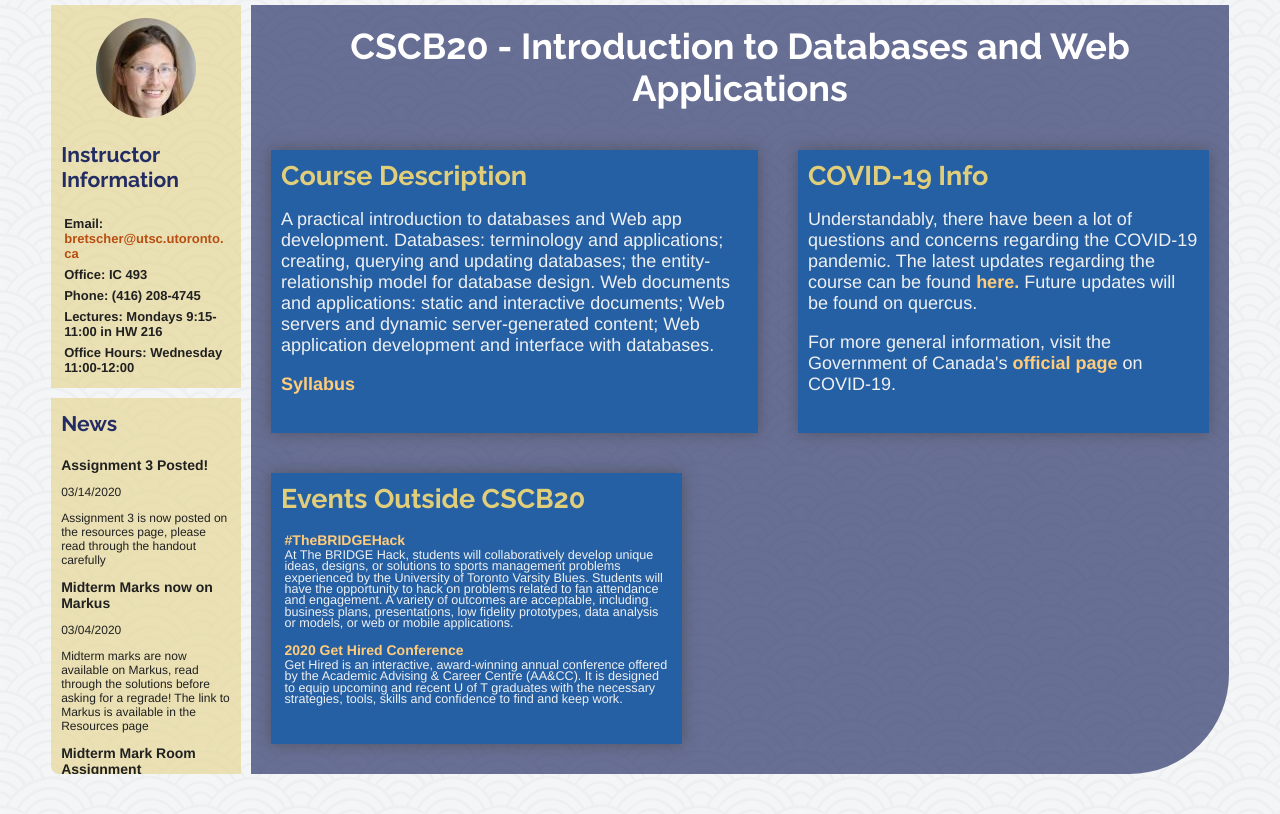
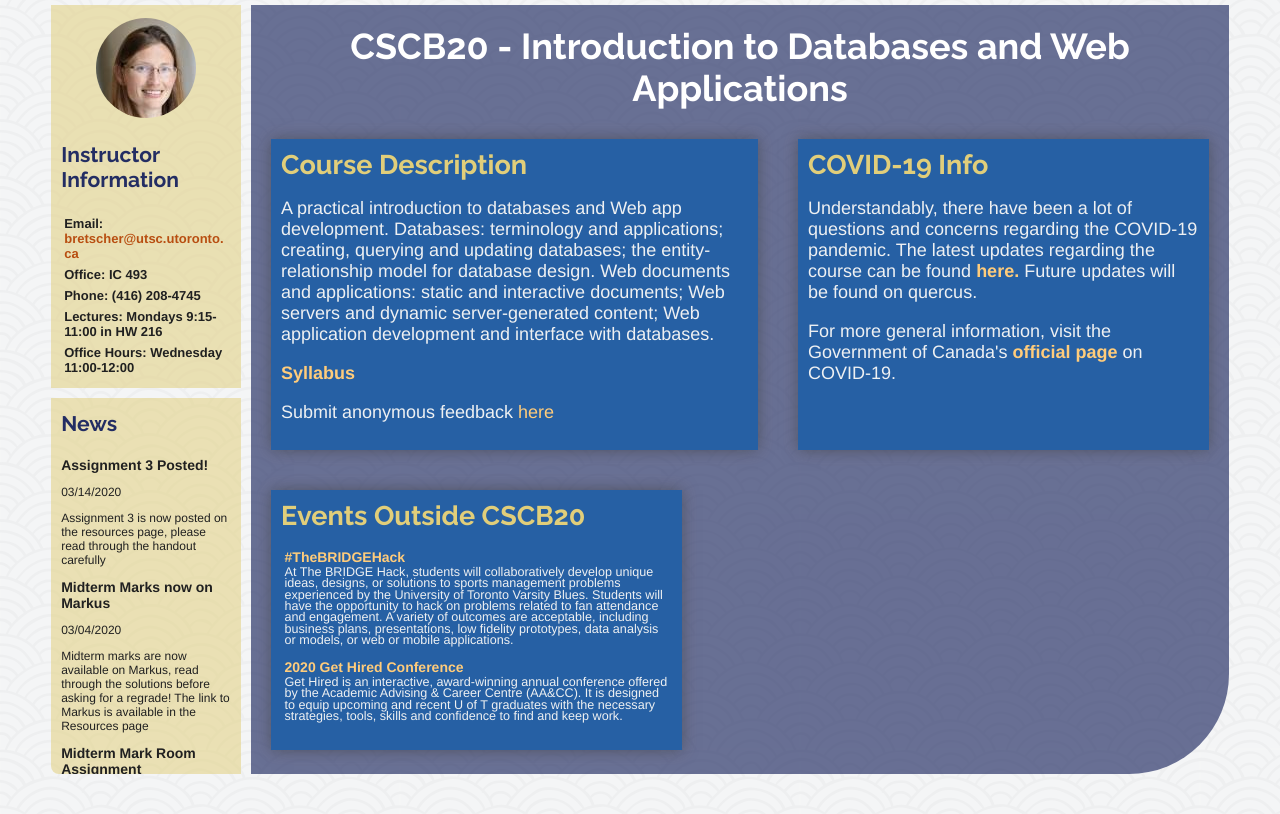
Before and after one commit to ali-imad/cscb20_assignment3, a Flask app: page / in a window 1280 px wide. Shown: the part 51-865 px from the top of the page. Run offline with Flask 2, Linux system fonts and the light colour scheme; a user stored in the database is signed in; some web fonts are replaced.

Commit message:
commit on master

```diff
--- a/app.py
+++ b/app.py
@@ -23,7 +23,7 @@ Verification = Base.classes.verification
 Remarks = Base.classes.remarks
 Students = Base.classes.students
 Instructors = Base.classes.instructors
-feedback = Base.classes.feedback
+Feedback = Base.classes.feedback
 
 
 LOG = create_logger(app)
@@ -186,6 +186,7 @@ def marks():
     is_instructor = session.get('instructor')
     all_students = {}
     student_info = {}
+    all_remarks = {}
 
     if is_instructor:
         # build the dictionary only if we are logged in as an instructor
@@ -202,6 +203,16 @@ def marks():
             'Labs'    : student.Labs
                 }
 
+        remark_list = db.session.query(Remarks).all()
+        for remark in remark_list:
+            all_remarks[remark.request_id] = {
+                'request_id': remark.request_id,
+                'remark' : remark.remark,
+                'explanation': remark.explanation,
+                'request_user': remark.request_user
+            }
+
+
     elif is_student:
         student = db.session.query(Students).get(session.get('ID'))
         student_info = {
@@ -215,17 +226,28 @@ def marks():
         'Labs'    : student.Labs
             }
 
-    """
-    if request.form['explanation'] != None:
-        db = get_db()
-        cur = db.cursor()
-        cur.execute("INSERT INTO remarks VALUES (?, ?)", (request.form['remark'], request.form['explanation']))
-        cur.close()
-        db.close()
-    """
 
-    return render_template('marks.html', student_info=student_info, is_student=is_student, all_students=all_students)
 
+    return render_template('marks.html', student_info=student_info, is_student=is_student, all_students=all_students, all_remarks=all_remarks)
+
+@app.route('/feedback')
+def feedback():
+    is_student = session.get('student')
+    all_feedback = {}
+    if is_student is not True:
+        feedback_list = db.session.query(Feedback).all()
+        for feedback in feedback_list:
+            if feedback.PID == session.get('ID'):
+                all_feedback[feedback.feedback_id] = {
+                    'feedback_id'   : feedback.feedback_id,
+                    'q1'            : feedback.q1,
+                    'q2'            : feedback.q2,
+                    'q3'            : feedback.q3,
+                    'q4'            : feedback.q4,
+                }
+
+
+    return render_template("feedback.html", is_student=is_student, all_feedback=all_feedback)
 
 """
 @app.teardown_appcontext
--- a/static/css/index.css
+++ b/static/css/index.css
@@ -138,7 +138,7 @@ body {
     margin: 20px;
     background-color: #2660A4;
     min-height: 100px;
-    box-shadow: 0 0 14px rgba(66, 66, 66, 0.603)
+    box-shadow: 0 0 14px rgba(66, 66, 66, 0.603);
 }
 
 .content-link {
@@ -232,6 +232,7 @@ a.cat_link {
     width: 100%;
 }
 
+
 @media (max-width: 1212px) {  /* i was going to do 1200 but 1212 is where the index title begins wrapping */
     #content {
         justify-content: space-evenly;
--- a/static/css/lectures.css
+++ b/static/css/lectures.css
@@ -40,6 +40,10 @@ h7 {
     font-size: 13px;
 }
 
+#feedback{
+    overflow: auto;
+}
+
 #other {
     flex-basis: 33%;
 }
--- a/templates/index.html
+++ b/templates/index.html
@@ -10,6 +10,11 @@
 	static and interactive documents; Web servers and dynamic server-generated content; Web application development and
 	interface with databases.</p>
 	<p><a href="static/files/content.pdf" class="content-link">Syllabus</a></p>
+	{% if is_student is true %}
+	<p>Submit anonymous feedback <a href="/feedback">here</a></p>
+	{% else %}
+	<p>Review annonymous feedback <a href="/feedback"> here</a></p>
+	{% endif %}
 </div>
 
 <div class="content-child">
```
Also changed, not shown: templates/feedback.html (added, +49 -0 lines), templates/marks.html (+7 -1 lines), login.db.
